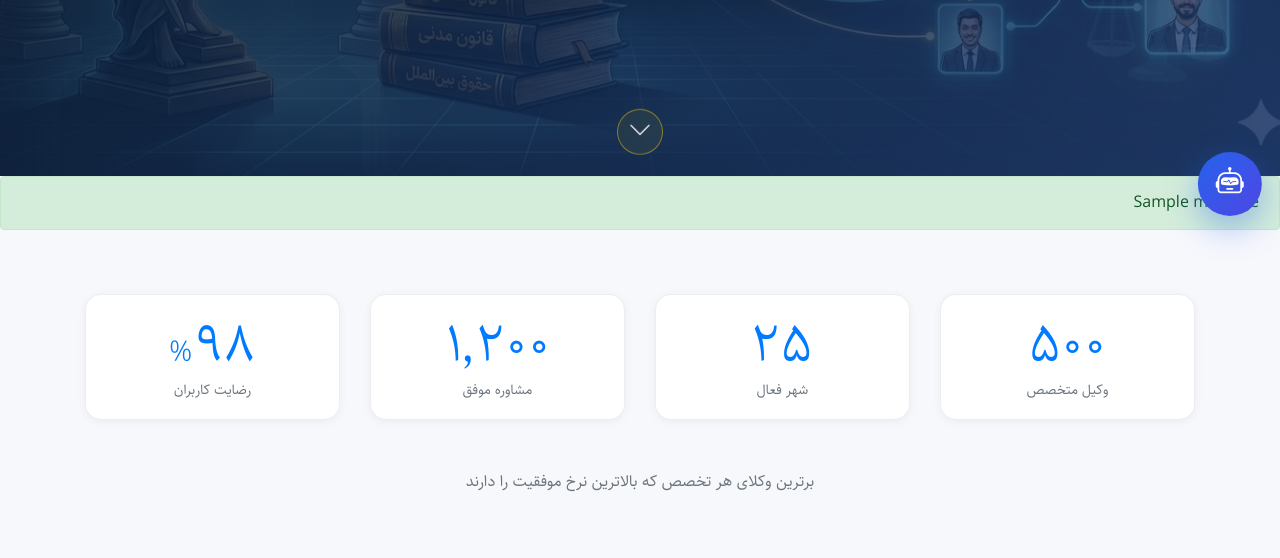
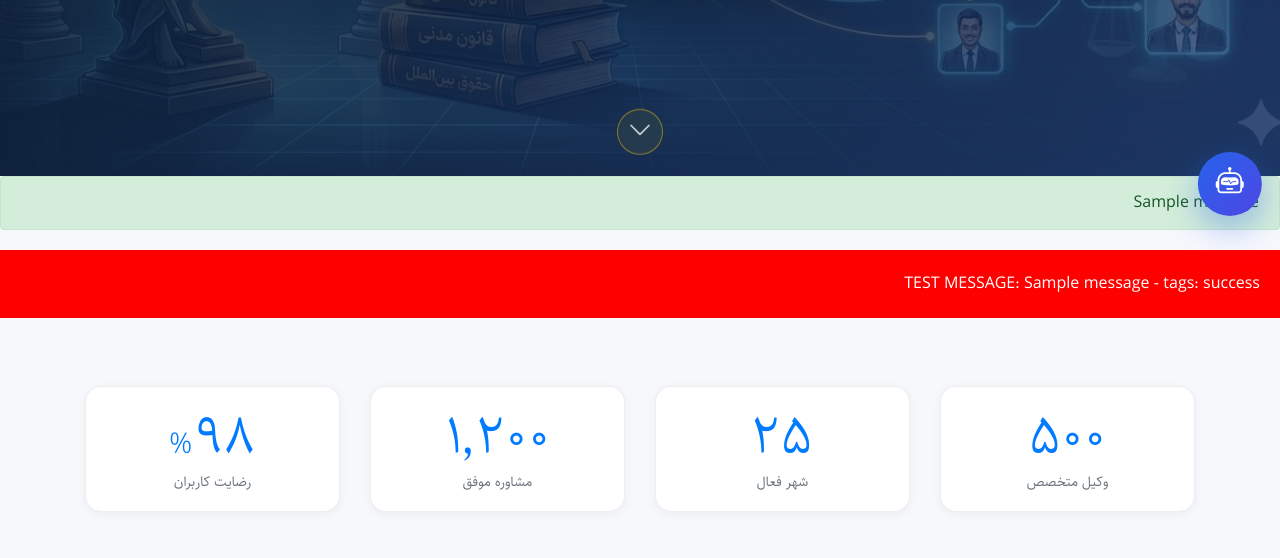
Before and after one commit to abbas4007/vakiljui, a Django app: page / in a window 1280 px wide. Shown: the part 560-1118 px from the top of the page. Run offline with Django 5.2, Linux system fonts and the light colour scheme; a user stored in the database is signed in; tables that the repository leaves empty hold one stand-in row (values such as "Sample post"); one stand-in notice (Sample message) is shown; data that the repository does not hold is empty; parts of the project's set-up code (start-up, migrations or seed data) failed here and were passed over; some libraries are stand-ins or nearby versions.

Commit message:
messages.html edited

```diff
--- a/dadvar/settings.py
+++ b/dadvar/settings.py
@@ -284,7 +284,7 @@ SITE_ID = 1
 
 SITE_NAME = config(
     'SITE_NAME',
-    default = 'دادور'
+    default = 'وکیل جوی'
 )
 
 SITE_DOMAIN = config(
--- a/templates/inc/messages.html
+++ b/templates/inc/messages.html
@@ -2,4 +2,11 @@
     {% for msg in messages %}
         <p class="alert alert-{{ msg.tags }}">{{ msg }}</p>
     {% endfor %}
-{% endif %}
+{% endif %}{% for message in messages %}
+    <div style="background:red; color:white; padding:20px; margin:20px 0;">
+        TEST MESSAGE:
+        {{ message }}
+        -
+        tags: {{ message.tags }}
+    </div>
+{% endfor %}
```
